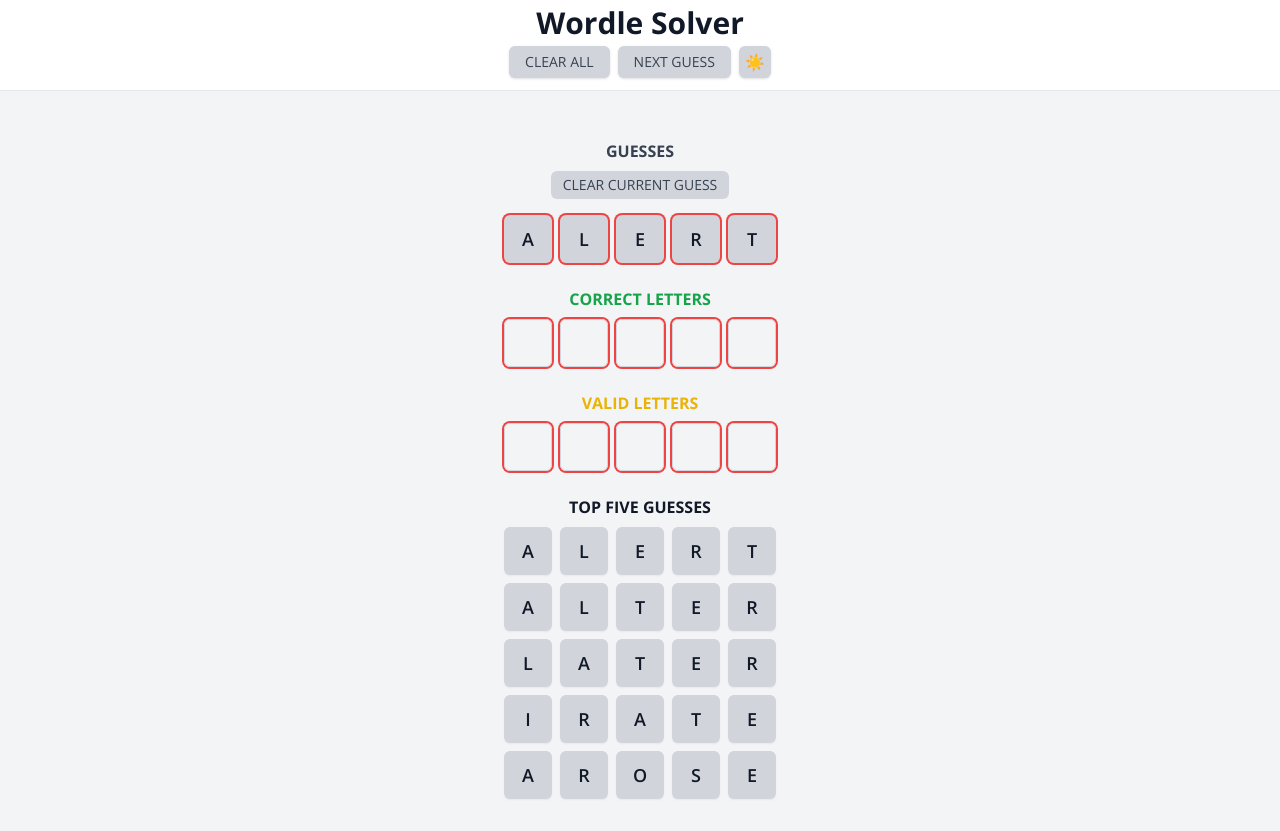
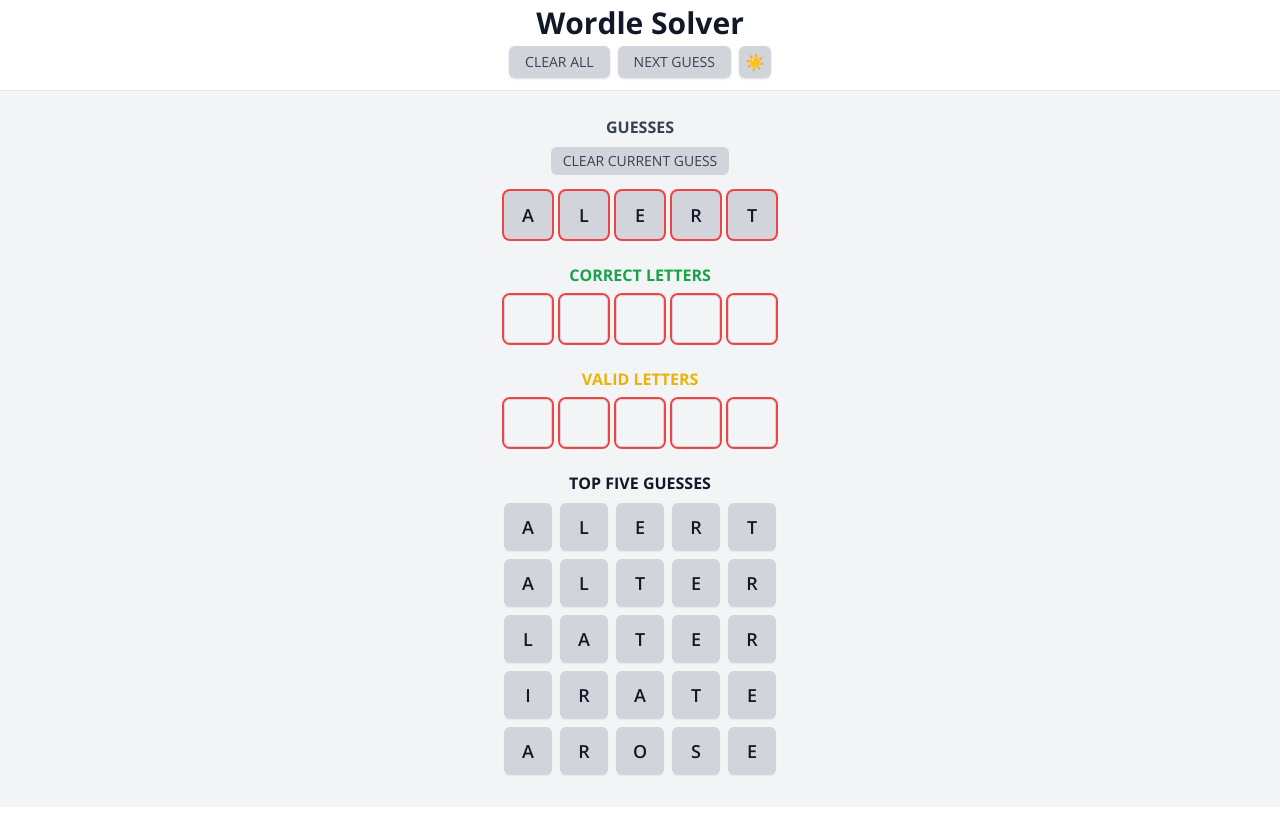
Before and after one commit to Warrick199/WordleSolverWeb, a React (Vite) app: page / in a window 1280 px wide. After the commit the page ends 807 px from the top, so only its background shows below. Built offline with nearby package versions, Linux system fonts and the light colour scheme.

Commit message:
Update App.jsx

```diff
--- a/src/App.jsx
+++ b/src/App.jsx
@@ -27,20 +27,23 @@
   const activeRow = guessRows.length - 1
   const solved    = correctRows[activeRow].every(c => c !== '')
 
-  // Handlers
+  // Handler: Next Guess (carries over greens)
   const handleNextGuess = () => {
     if (solved) return
+
     const idx     = activeRow
     const guess   = guessRows[idx]
     const correct = correctRows[idx]
     const valid   = validRows[idx]
 
+    // filter solutions, fallback to validWords
     let filtered = filterPossibleWords(possibleWords, guess, correct, valid)
     if (filtered.length === 0) {
       filtered = filterPossibleWords(validBank, guess, correct, valid)
     }
     setPossibleWords(filtered)
 
+    // compute next guess and top 5, then seed with greens from previous row
     const baseNext   = getBestGuess(filtered).split('')
     const seededNext = baseNext.map((ltr, i) => (correct[i] ? correct[i] : ltr))
     const top5       = getTopGuesses(filtered, 5)
@@ -51,6 +54,7 @@
     setNextBestGuesses(top5.map(w => w.split('')))
   }
 
+  // Handler: Clear All (reset to initial)
   const handleClearAll = () => {
     setPossibleWords(solutions)
     setCorrectRows([Array(WORD_LEN).fill('')])
@@ -59,26 +63,39 @@
     setNextBestGuesses(initialTop5)
   }
 
+  // Handler: Clear Current Guess
   const handleClearCurrentGuess = () => {
-    setGuessRows(gr => gr.map((row, i) => (i === activeRow ? Array(WORD_LEN).fill('') : row)))
+    setGuessRows(gr =>
+      gr.map((row, i) =>
+        i === activeRow ? Array(WORD_LEN).fill('') : row
+      )
+    )
   }
 
-  // Editable grid (supports auto-fill on focus for correct/valid)
+  /**
+   * Render editable 5-letter grid
+   * role: 'guess' | 'correct' | 'valid'
+   * - When role is 'correct' or 'valid' and the user focuses a cell in the ACTIVE row,
+   *   we auto-fill that cell with the letter from the current guess in the same column
+   *   (only if the cell is empty).
+   */
   const renderDynamicGrid = (rows, setRows, fillColor, role) =>
     rows.map((letters, rIdx) => (
       <div key={rIdx} className="flex justify-center my-2">
         {letters.map((ltr, cIdx) => {
-          const filled  = !!ltr
-          const bgClass = filled
+          const filled     = !!ltr
+          const bgClass    = filled
             ? fillColor
             : 'bg-transparent dark:bg-transparent border border-gray-300 dark:border-gray-600'
           const isGuessGrid = fillColor.includes('gray-')
-          const txtCls  = isGuessGrid
+          const txtCls     = isGuessGrid
             ? 'text-gray-900 dark:text-gray-100'
             : filled
               ? 'text-white'
               : 'text-gray-900 dark:text-gray-100'
-          const highlight = rIdx === activeRow ? 'ring-2 ring-red-500' : ''
+          const highlight  = rIdx === activeRow
+            ? 'ring-2 ring-red-500'
+            : ''
 
           return (
             <input
@@ -112,25 +129,30 @@
                 setRows(copy)
                 e.target.nextElementSibling?.focus()
               }}
-              className={`${bgClass} ${txtCls} ${highlight}
+              className={`
+                ${bgClass} ${txtCls} ${highlight}
                 w-12 h-12 mx-1 text-lg font-semibold uppercase
-                text-center rounded-md shadow-sm transition`}
+                text-center rounded-md shadow-sm transition
+              `}
             />
           )
         })}
       </div>
     ))
 
+  // Render read-only Top Five grid
   const renderReadOnlyGrid = rows =>
     rows.map((letters, rIdx) => (
       <div key={rIdx} className="flex justify-center my-2">
         {letters.map((ltr, cIdx) => (
           <div
             key={cIdx}
-            className="bg-gray-300 dark:bg-gray-700
-                       w-12 h-12 mx-1 flex items-center justify-center
-                       text-lg font-semibold uppercase text-gray-900 dark:text-gray-100
-                       rounded-md shadow-sm transition"
+            className="
+              bg-gray-300 dark:bg-gray-700
+              w-12 h-12 mx-1 flex items-center justify-center
+              text-lg font-semibold uppercase text-gray-900 dark:text-gray-100
+              rounded-md shadow-sm transition
+            "
           >
             {ltr}
           </div>
@@ -140,37 +162,37 @@
 
   return (
     <div className="min-h-screen flex flex-col bg-gray-100 dark:bg-gray-900">
-      {/* Sticky Header — tighter padding & no empty message gap */}
+      {/* Sticky Header — compact & professional */}
       <div className="sticky top-0 z-20 bg-white dark:bg-gray-800 border-b border-gray-200 dark:border-gray-700 px-3 pt-1 pb-1">
         <header className="text-center mb-0">
           <h1 className="text-3xl font-bold text-gray-900 dark:text-gray-100 leading-tight">
             Wordle Solver
           </h1>
-          {/* Only render the message when solved to avoid extra vertical space */}
           {solved && (
             <p className="mt-0.5 text-gray-500 dark:text-gray-400 text-sm">
               {`Well done! You solved it in ${guessRows.length} guesses 😊`}
             </p>
           )}
         </header>
-
-        {/* Buttons row with reduced margins/spacing lives in Controls.jsx */}
         <Controls onClearAll={handleClearAll} onNextGuess={handleNextGuess} />
       </div>
 
-      {/* Scrollable Content */}
-      <div className="flex-1 overflow-auto p-6">
+      {/* Scrollable Content — top padding reduced by half */}
+      <div className="flex-1 overflow-auto pt-3 px-6 pb-6">
         {/* Guesses */}
         <section>
-          <h2 className="mt-6 text-center font-bold text-gray-700 dark:text-gray-100 uppercase mb-2">
+          {/* Title gap reduced by half (mt-6 → mt-3) */}
+          <h2 className="mt-3 text-center font-bold text-gray-700 dark:text-gray-100 uppercase mb-2">
             GUESSES
           </h2>
           <div className="flex justify-center mb-4">
             <button
               onClick={handleClearCurrentGuess}
-              className="px-3 py-1 text-sm bg-gray-300 dark:bg-gray-700
-                         text-gray-700 dark:text-gray-200 rounded-md
-                         hover:bg-gray-400 dark:hover:bg-gray-600 transition"
+              className="
+                px-3 py-1 text-sm bg-gray-300 dark:bg-gray-700
+                text-gray-700 dark:text-gray-200 rounded-md
+                hover:bg-gray-400 dark:hover:bg-gray-600 transition
+              "
             >
               CLEAR CURRENT GUESS
             </button>
```
